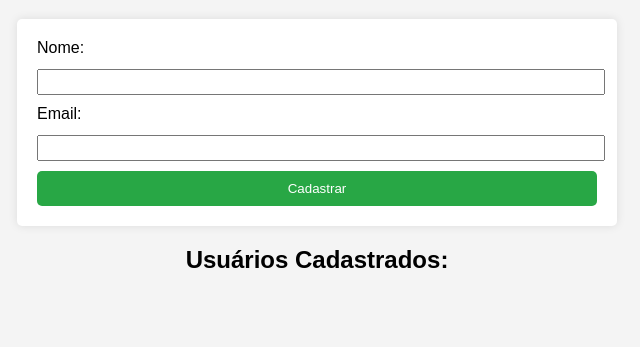
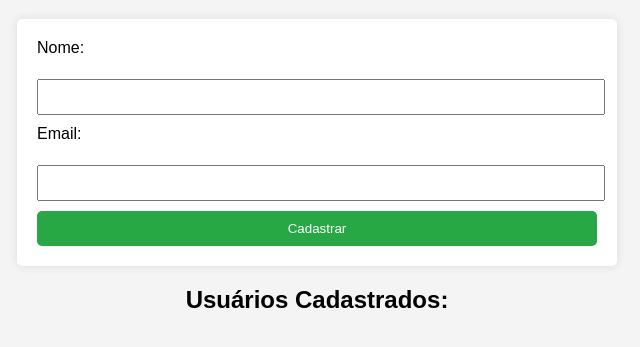
Before and after one commit to estevaosimaop/Aula-Nuvem-1, a website: page index.html in a window 1280 px wide. Shown: the part 81-428 px from the top of the page, without its empty margins (323-963 px from the left). Drawn offline with Linux system fonts and the light colour scheme; no server answers.

Commit message:
Mudanças no input
Mudanças no input

```diff
--- a/style.css
+++ b/style.css
@@ -21,7 +21,7 @@ form {
 label, input {
   display: block;
   width: 100%;
-  height: 20px;
+  height: 30px;
   margin-bottom: 10px;
 }
 
```
